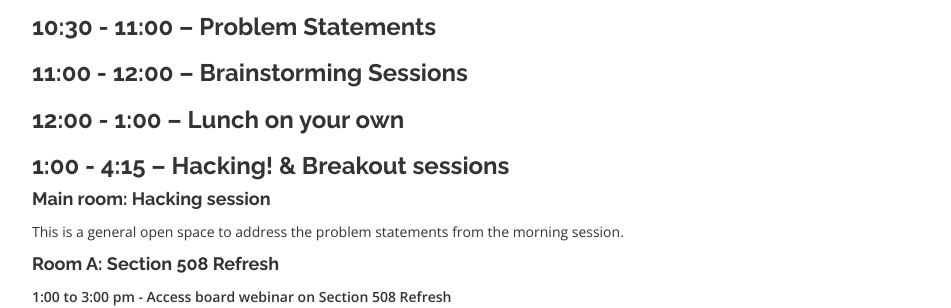
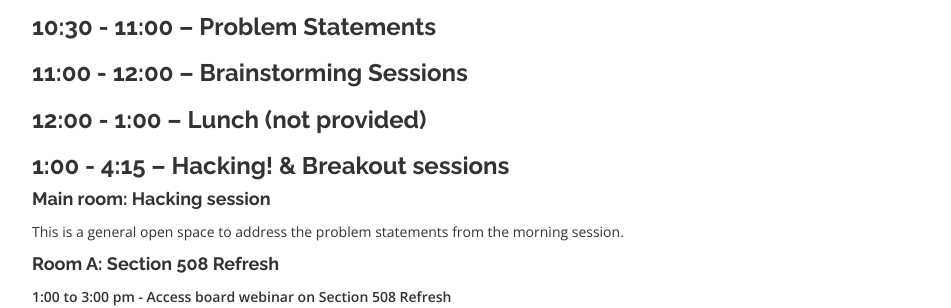
Before and after one commit to 18F/hackathons, a Jekyll site: the page built from pages/a11yhack-schedule.md, in a window 1280 px wide and 900 px high, scrolled down 843 px. Shown: the part 155-463 px from the top of the window, without its empty margins (248-1199 px from the left). Built offline with Jekyll 4.4.1, drawn with Linux system fonts in a browser that asks for light colours; nearby versions of some CDN libraries; Markdown is read by kramdown in place of the engine named in the settings.

Commit message:
Lunch update of language.

```diff
--- a/pages/a11yhack-schedule.md
+++ b/pages/a11yhack-schedule.md
@@ -43,7 +43,7 @@ page_title: Schedule
 
 ### 11:00 - 12:00 – Brainstorming Sessions
 
-### 12:00 - 1:00 – Lunch on your own
+### 12:00 - 1:00 – Lunch (not provided)
 
 ### 1:00 - 4:15 – Hacking! & Breakout sessions
 
```
